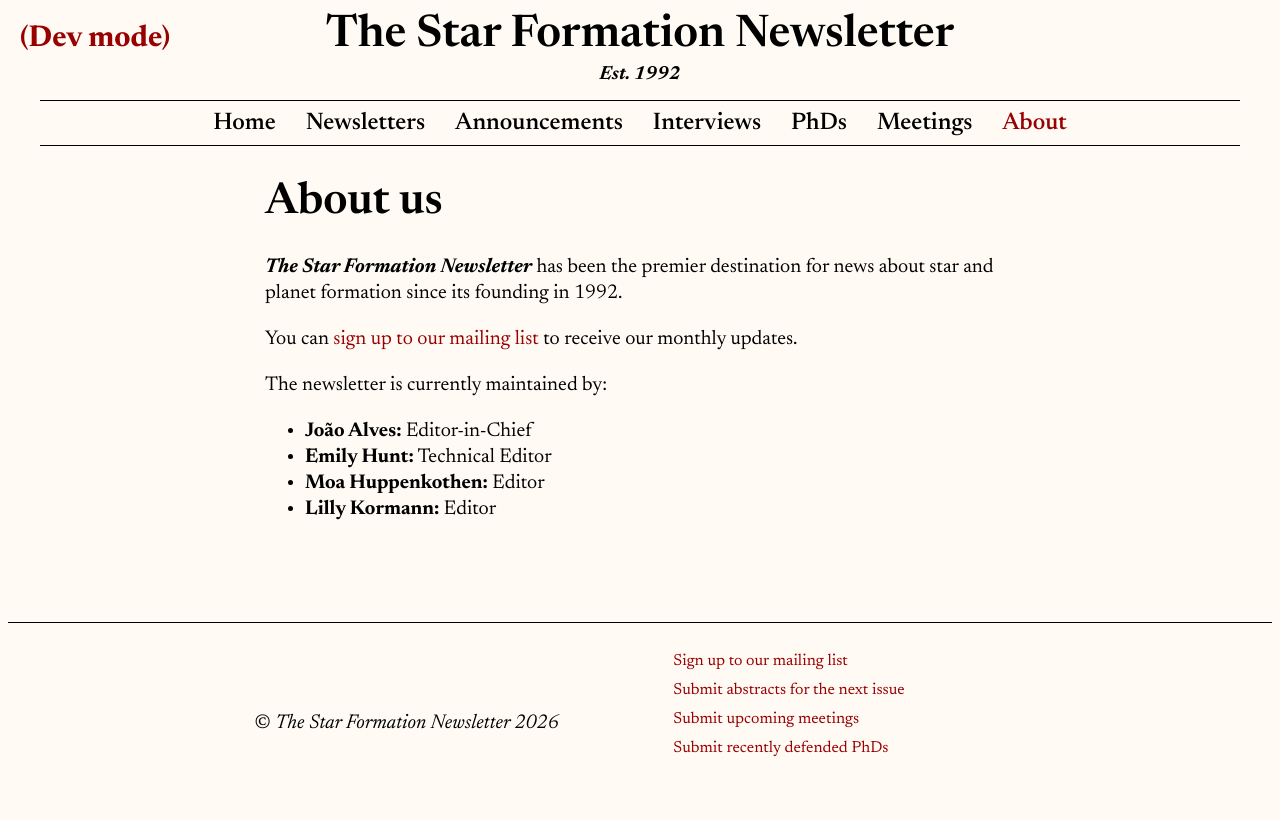
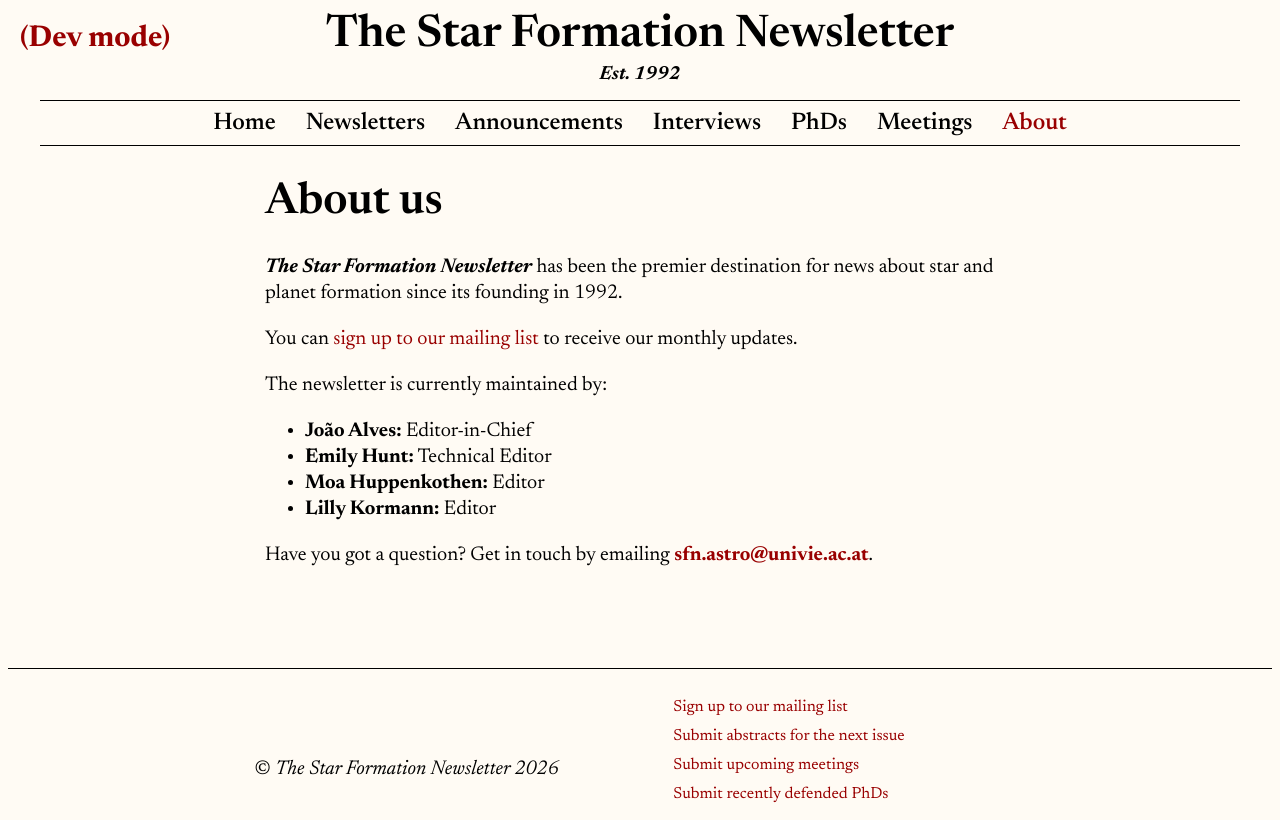
Before and after one commit to starformationnews/website, a SvelteKit app: page /about in a window 1280 px wide. Built offline with nearby package versions, Linux system fonts and the light colour scheme; some icons are missing.

Commit message:
Add our email to the about page

```diff
--- a/src/routes/about/+page.svelte
+++ b/src/routes/about/+page.svelte
@@ -25,3 +25,5 @@
 	<li><strong>Moa Huppenkothen:</strong> Editor</li>
 	<li><strong>Lilly Kormann:</strong> Editor</li>
 </ul>
+
+<p>Have you got a question? Get in touch by emailing <strong><a href="mailto:sfn.astro@univie.ac.at">sfn.astro@univie.ac.at</a></strong>.</p>
```
